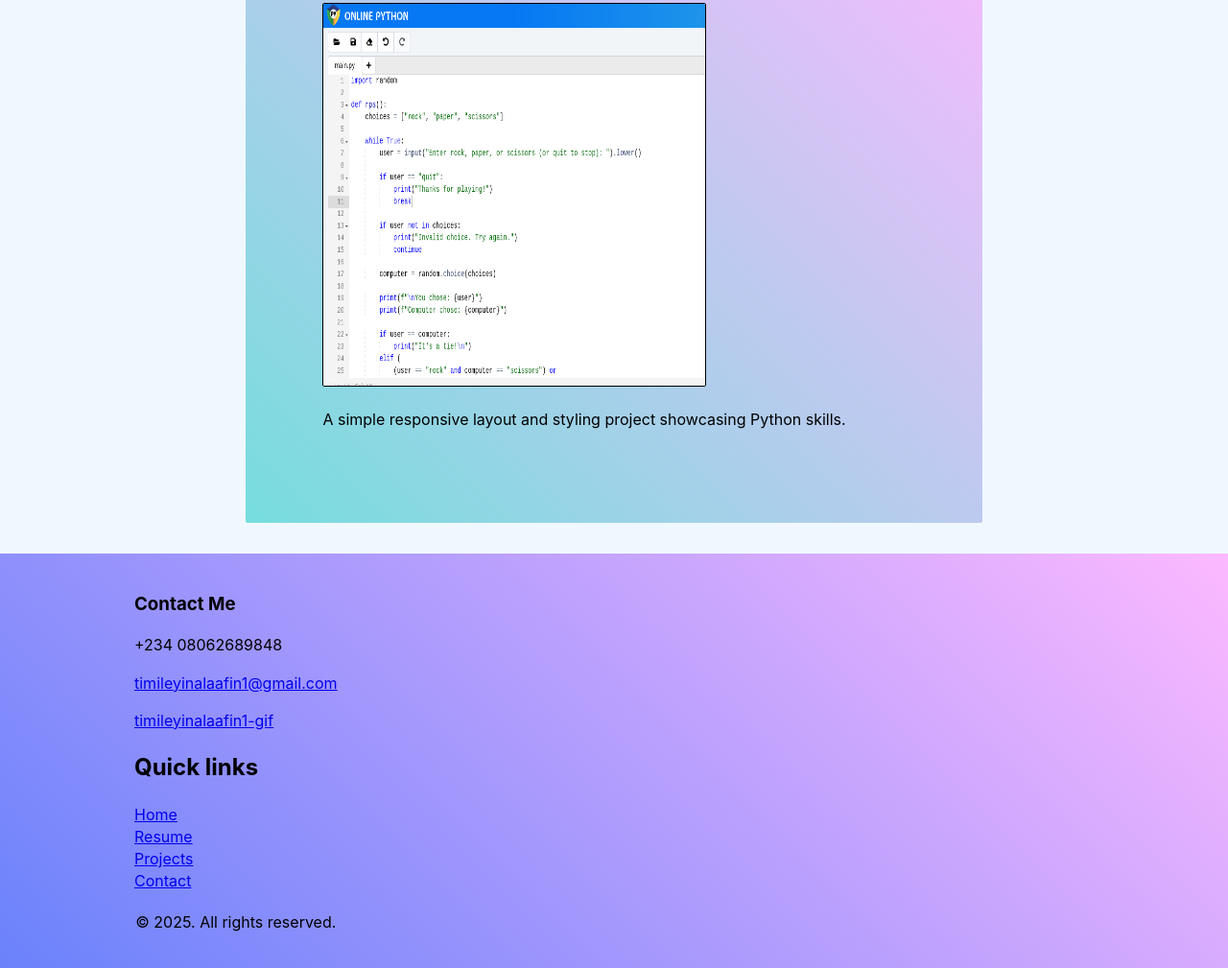
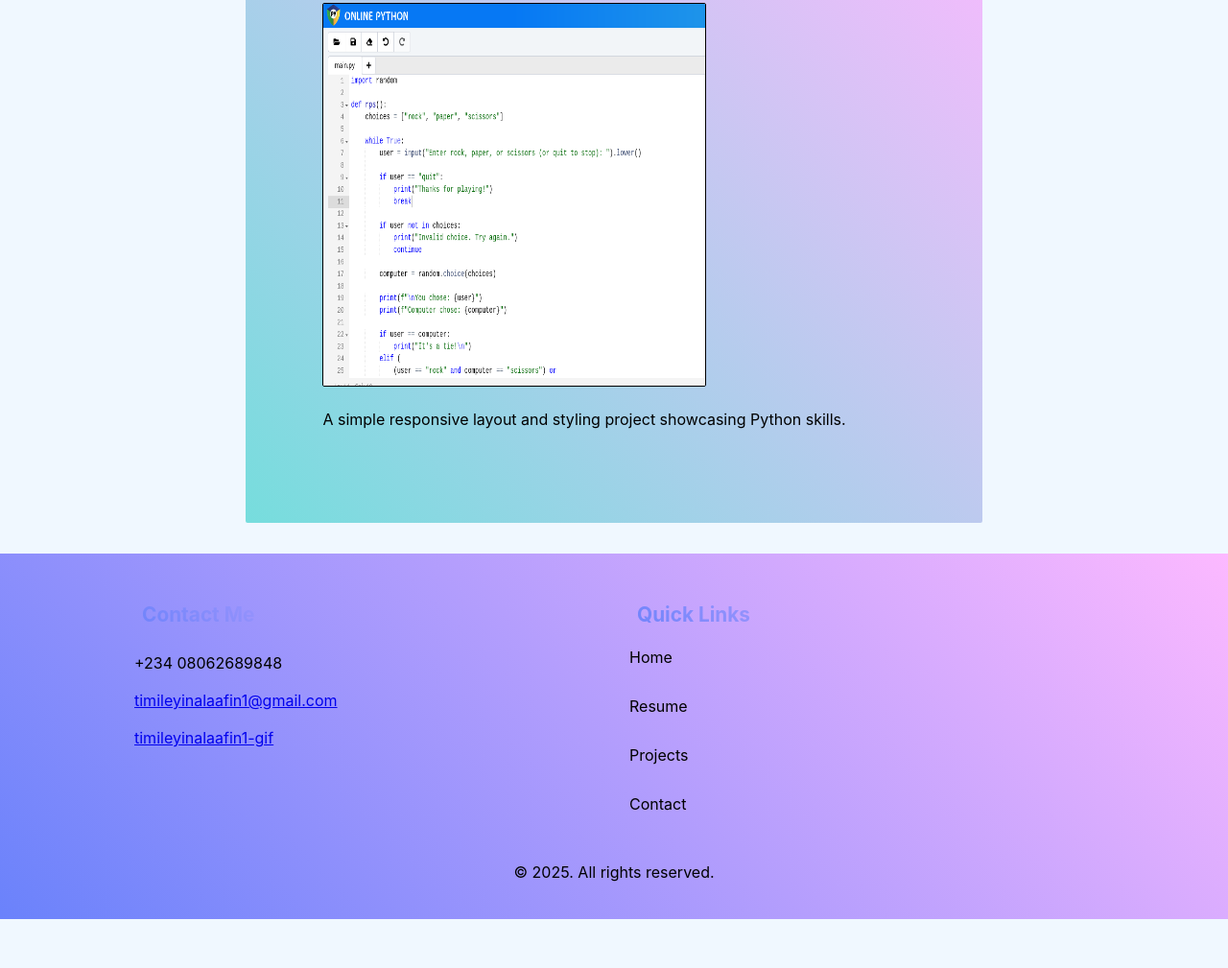
Before and after one commit to PYP-GUILD/Timileyin-Portfolio, a plain HTML site: page projects.html in a window 1280 px wide. Shown: the part 2338-3347 px from the top of the page at 96% size. After the commit the page ends 3296 px from the top, so only its background shows below. Drawn offline with Linux system fonts and the light colour scheme; files whose address does not match are found by name.

Commit message:
Update projects.html

```diff
--- a/projects.html
+++ b/projects.html
@@ -46,25 +46,25 @@
       </article>
     </main>
 
-
   <footer>
     <div class="footer-container">
-          <div class="footer-column">
+    <div class="footer-left">
       <h3>Contact Me</h3>
       <p>+234 08062689848</p>
       <p><a href="mailto:timileyinalaafin1@gmail.com">timileyinalaafin1@gmail.com</a></p>
       <p><a href="https://github.com/timileyinalaafin1-gif" target="_blank" rel="noopener">timileyinalaafin1-gif</a></p>
-            <div class="footer-column">
-          <div class="footer-column">
-               <h2>Quick links</h2>
-                <a href="index.html">Home</a><br/>
-                 <a href="about.html">Resume</a><br/>
-                  <a href="projects.html">Projects</a><br/>
-                   <a href="contact.html">Contact</a><br/>
-        <p class="footer-copy">&copy; 2025. All rights reserved.</p>
+    </div>
+    <div class="footer-right">
+      <h3>Quick Links</h3>
+      <a href="index.html">Home</a><br>
+      <a href="about.html">Resume</a><br>
+      <a href="projects.html">Projects</a><br>
+      <a href="contact.html">Contact</a><br>
     </div>
     </div>
+    <p class="footer-copy">&copy; 2025. All rights reserved.</p>
   </footer>
+
 
     <script src="js/main.js"></script>
   </body>
```
Lines whose indentation alone changed are shown as unchanged.
